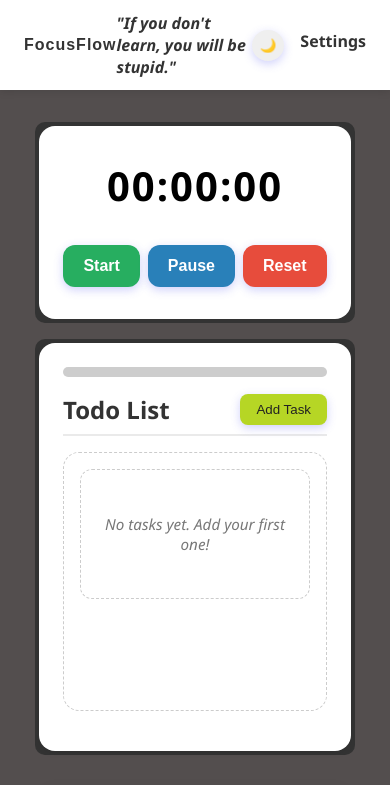
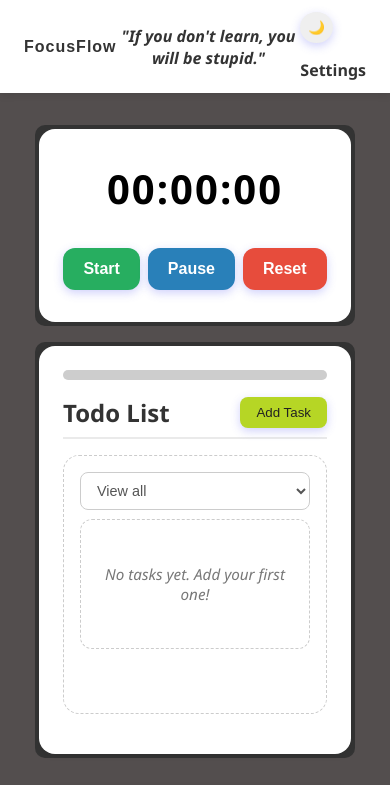
Before and after one commit to Muelvzz/FocusFlow, a React (Vite) app in the folder frontend/: page / in a window 390 px wide. Shown: the top 785 px of the page. Built offline with nearby package versions, Linux system fonts and the light colour scheme.

Commit message:
added task filtering

```diff
--- a/frontend/src/components/TodoList.jsx
+++ b/frontend/src/components/TodoList.jsx
@@ -21,6 +21,8 @@ export default function TodoList({ isDark }) {
         const saved = localStorage.getItem("completeTasks");
         return saved ? JSON.parse(saved) : []
     })
+
+    const [filterPriority, setFilterPriority] = useState("all")
 
     const handleChange = (e) => {
         setUserTask(e.target.value)
@@ -122,9 +124,21 @@ export default function TodoList({ isDark }) {
 
             <div className="todolist-content">
                 <ul className="todolist-list">
+
+                    <select
+                        className="priority-dropdown"
+                        value={filterPriority}
+                        onChange={(e) => setFilterPriority(e.target.value)}
+                    >
+                        <option value="all">View all</option>
+                        <option value="none">View all no priority</option>
+                        <option value="medium">view all medium priority</option>
+                        <option value="urgent">view all urgent priority</option>
+                    </select>
+
                     {taskList.length > 0 ? (
                         taskList.map((entry, index) => (
-                            ( entry.isComplete === false && (
+                            ( entry.isComplete === false && (filterPriority === 'all' || entry.priority === filterPriority) && (
                                 <li className={ entry.priority === "urgent" ? (
                                     "task-entry-urgent"
                                 ) : entry.priority === "medium" ? (
--- a/frontend/src/sections-css/header-footer.css
+++ b/frontend/src/sections-css/header-footer.css
@@ -67,3 +67,10 @@ nav {
 .right-footer > a:hover {
     color: #010000;
 }
+
+@media screen and (max-width: 500px) {
+    .right-nav > ul {
+        display: flex;
+        flex-direction: column;
+    }
+}
--- a/frontend/src/sections/Header.jsx
+++ b/frontend/src/sections/Header.jsx
@@ -17,7 +17,7 @@ export default function Header({ isDark, setIsDark }) {
         <>
             <nav className={ isDark ? "dark-nav" : "light-nav" }>
                 <div className="left-nav">FocusFlow</div>
-                <div className="middle-nav">
+                <div className="middle-nav" style={{textAlign: "center"}}>
                     <i>"{ quote }"</i>
                 </div>
                 <div className="right-nav">
```
